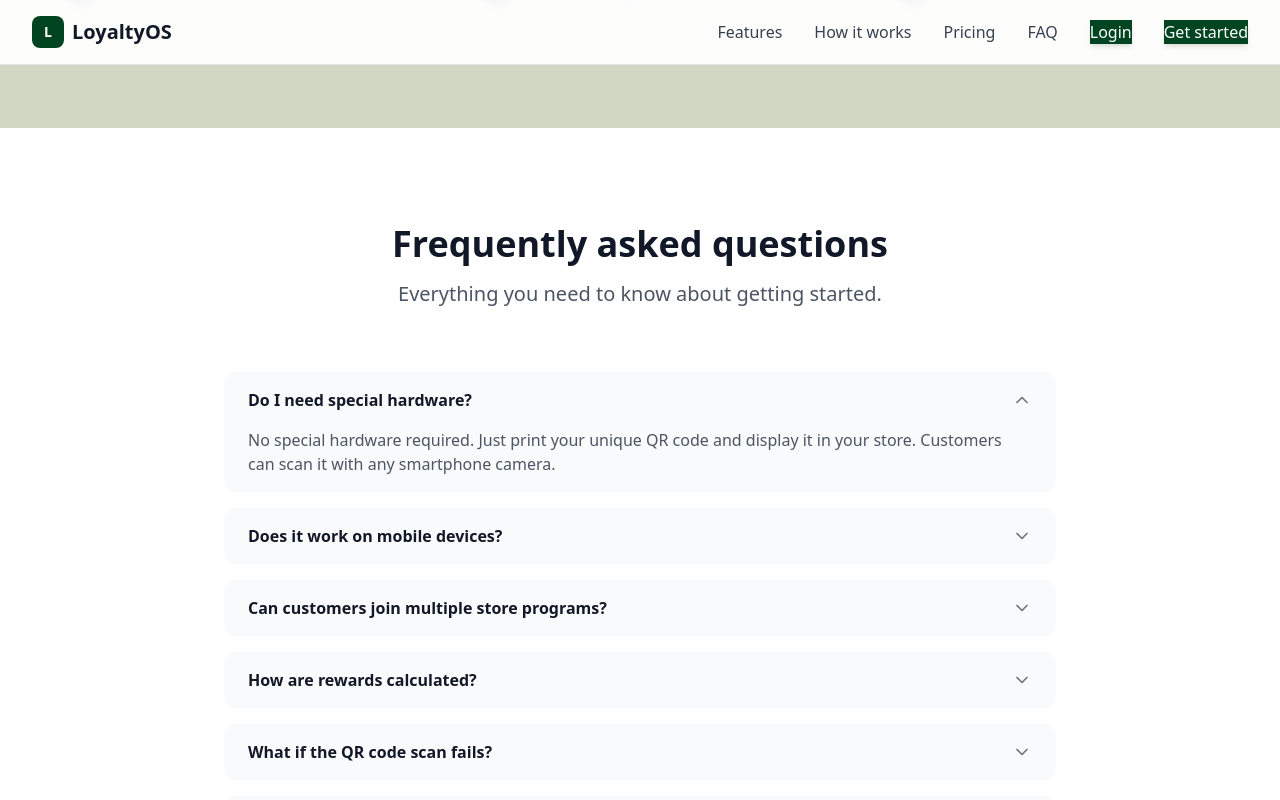
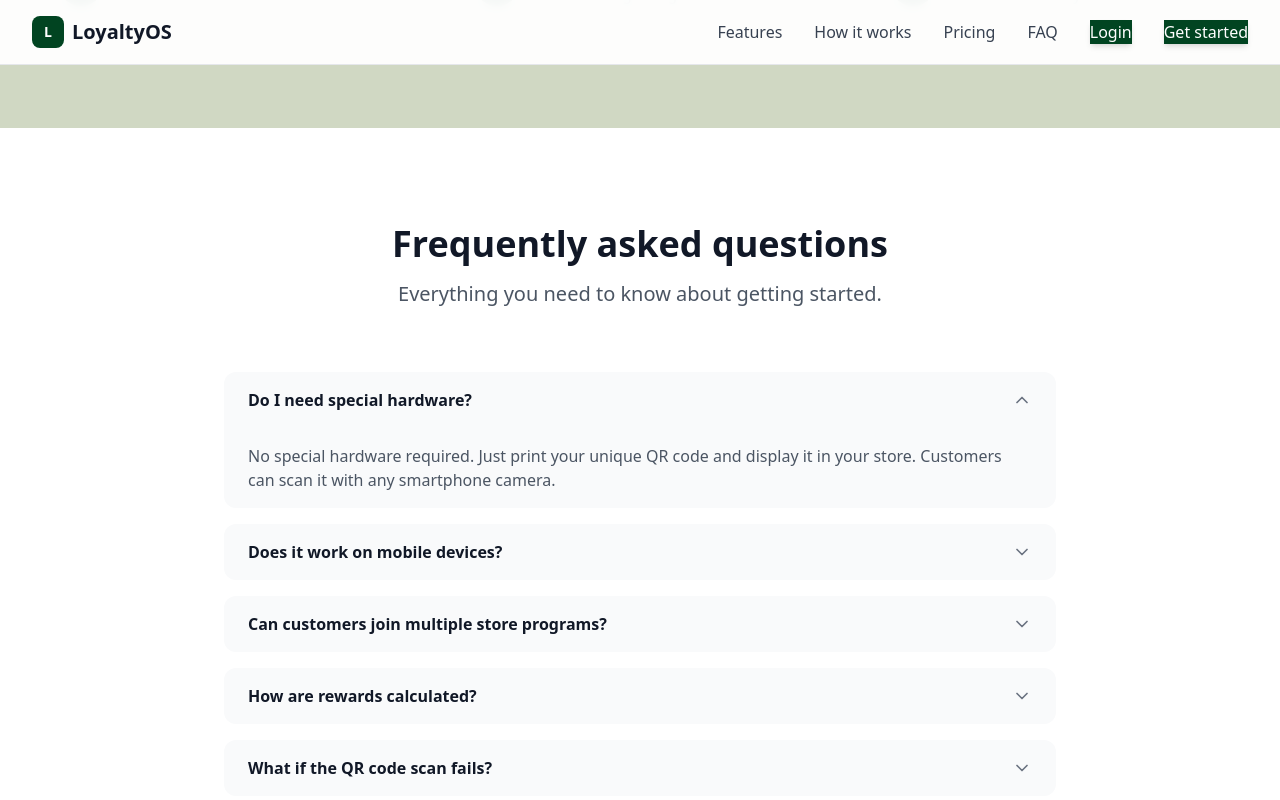
Before and after one commit to yuvrajsharma97/loyalty-saas, a Next.js app: page / in a window 1280 px wide. Both pictures are taken after a click on the button "Do I need special hardware?". Shown: the part 3694-4494 px from the top of the page. Built offline with nearby package versions, Linux system fonts and the light colour scheme.

Commit message:
Landing page 1

```diff
--- a/components/layout/FAQ.js
+++ b/components/layout/FAQ.js
@@ -79,7 +79,7 @@ export default function FAQ() {
                 />
               </button>
               {openIndex === index && (
-                <div className="px-6 pb-4">
+                <div className="px-6 py-4">
                   <p className="text-gray-600 dark:text-gray-400">
                     {faq.answer}
                   </p>
--- a/components/ui/Card.js
+++ b/components/ui/Card.js
@@ -30,7 +30,7 @@ export default function Card({
     baseClasses,
     bordered && "border border-white/20 dark:border-gray-700/30",
     compact && "card-compact",
-    hover && "hover:shadow-xl hover:shadow-primary/10 transition-all duration-300 hover:scale-105",
+    hover && "hover:shadow-xl hover:shadow-secondary/10 transition-all duration-300 hover:scale-105",
     sizeClasses[size],
   ].filter(Boolean);
 
```
